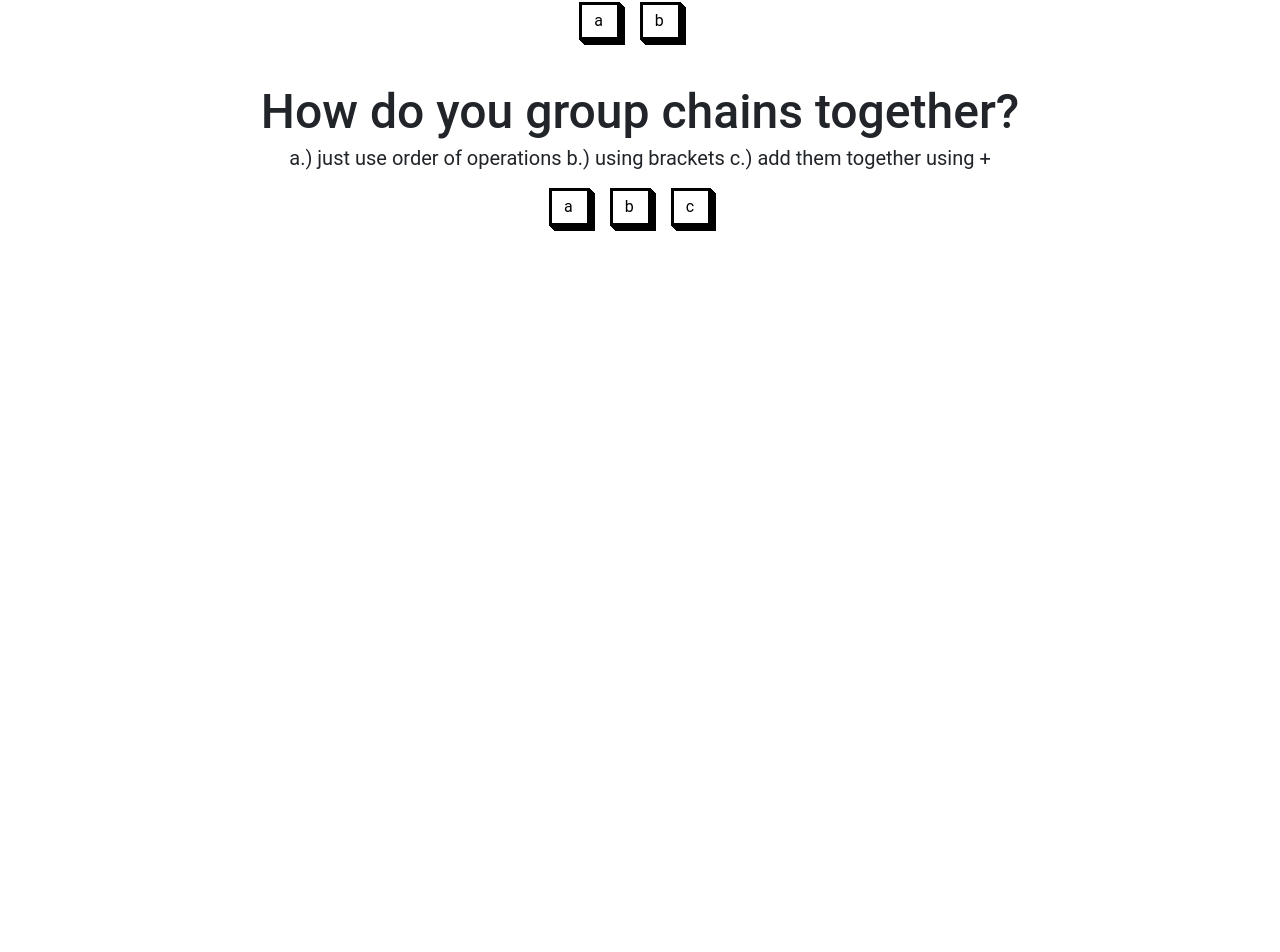
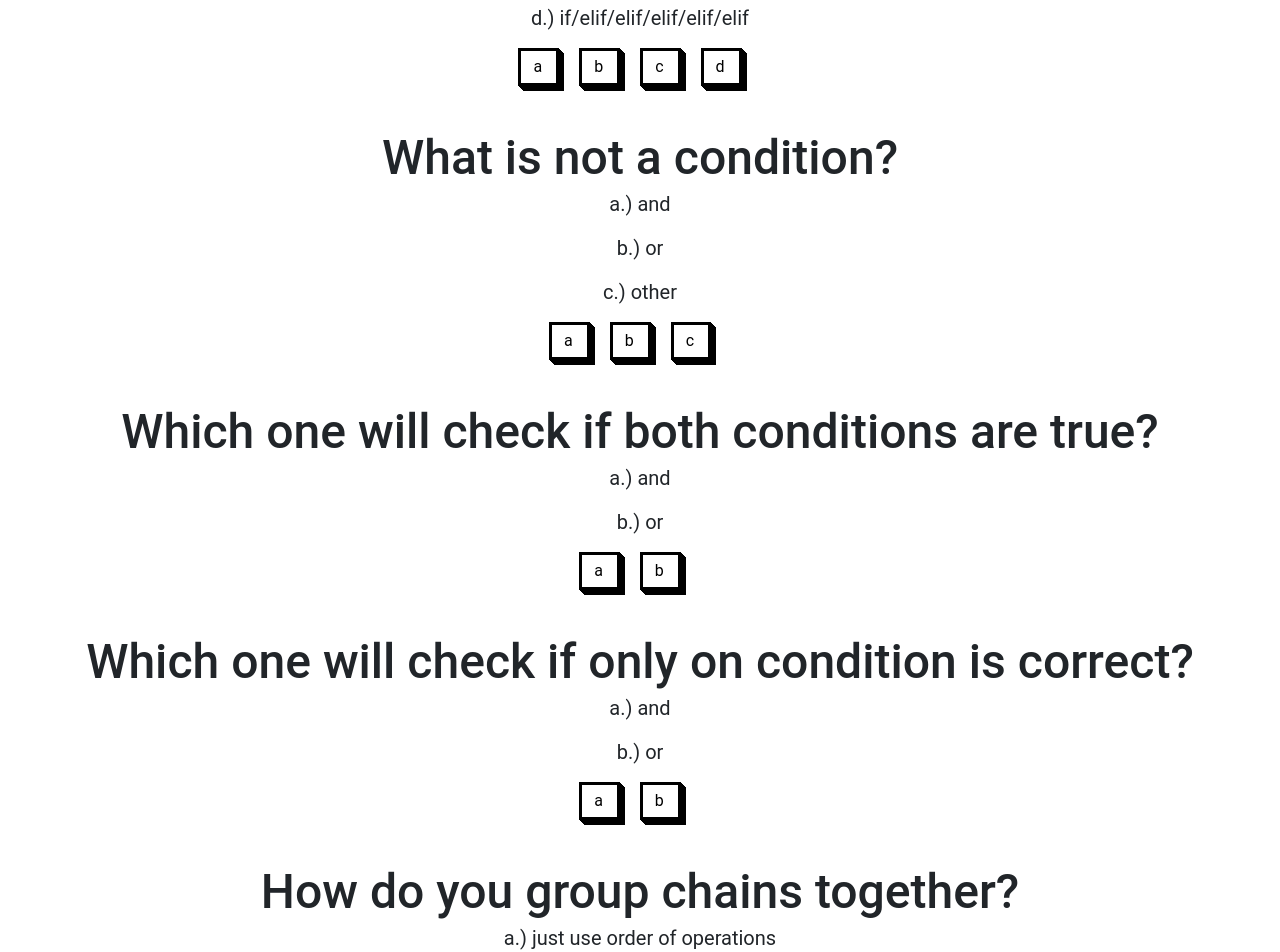
Before and after one commit to YxngXi1/compsci-culminating, a Next.js app: page /if-statements in a window 1280 px wide. Shown: the part 2486-3438 px from the top of the page. Before the commit the page ends 2760 px from the top, so only its background shows below. Built offline with nearby package versions, Linux system fonts and the light colour scheme.

Commit message:
debugged

```diff
--- a/app/if-statements/page.tsx
+++ b/app/if-statements/page.tsx
@@ -60,7 +60,7 @@ const page = () => {
         <Quiz
           question="How do you group chains together?"
           answers={["just use order of operations", "using brackets", "add them together using +"]}
-          correctAnswer="How do you group chains together?"
+          correctAnswer="using brackets"
         />
       </div>
     </section>
--- a/components/Navbar.tsx
+++ b/components/Navbar.tsx
@@ -7,7 +7,7 @@ const Navbar = () => {
 
   const handleScroll = () => {
     const offset = window.scrollY;
-    if (offset > 200) {
+    if (offset > 10) {
       setIsScrolled(true);
     } else {
       setIsScrolled(false);
--- a/components/Quiz.tsx
+++ b/components/Quiz.tsx
@@ -20,11 +20,13 @@ const Quiz: React.FC<QuizProps> = ({ question, answers, correctAnswer }) => {
   return (
     <div className='text-center my-12 mx-12'>
       <h1 className='text-5xl bold'>{question}</h1>
-      <p className='text-xl'>
-        {answers.map((answer, index) =>
-          <span key={index}>{String.fromCharCode(97 + index)}.) {answer} </span>
-        )}
-      </p>
+      <div>
+        {answers.map((answer, index) => (
+          <p key={index} className='text-xl'>
+            <span>{String.fromCharCode(97 + index)}.) {answer} </span>
+          </p>
+        ))}
+      </div>
       {answers.map((answer, index) => (
         <button
           key={index}
```
